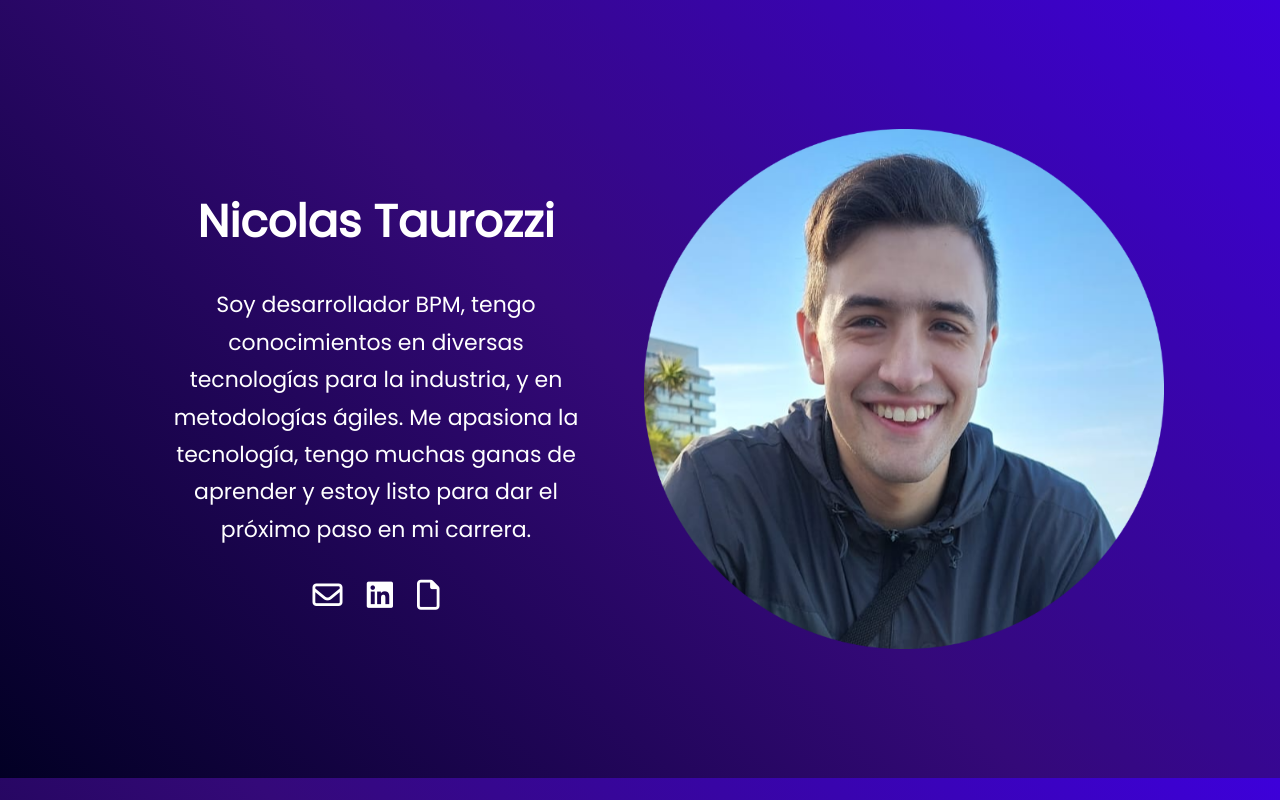
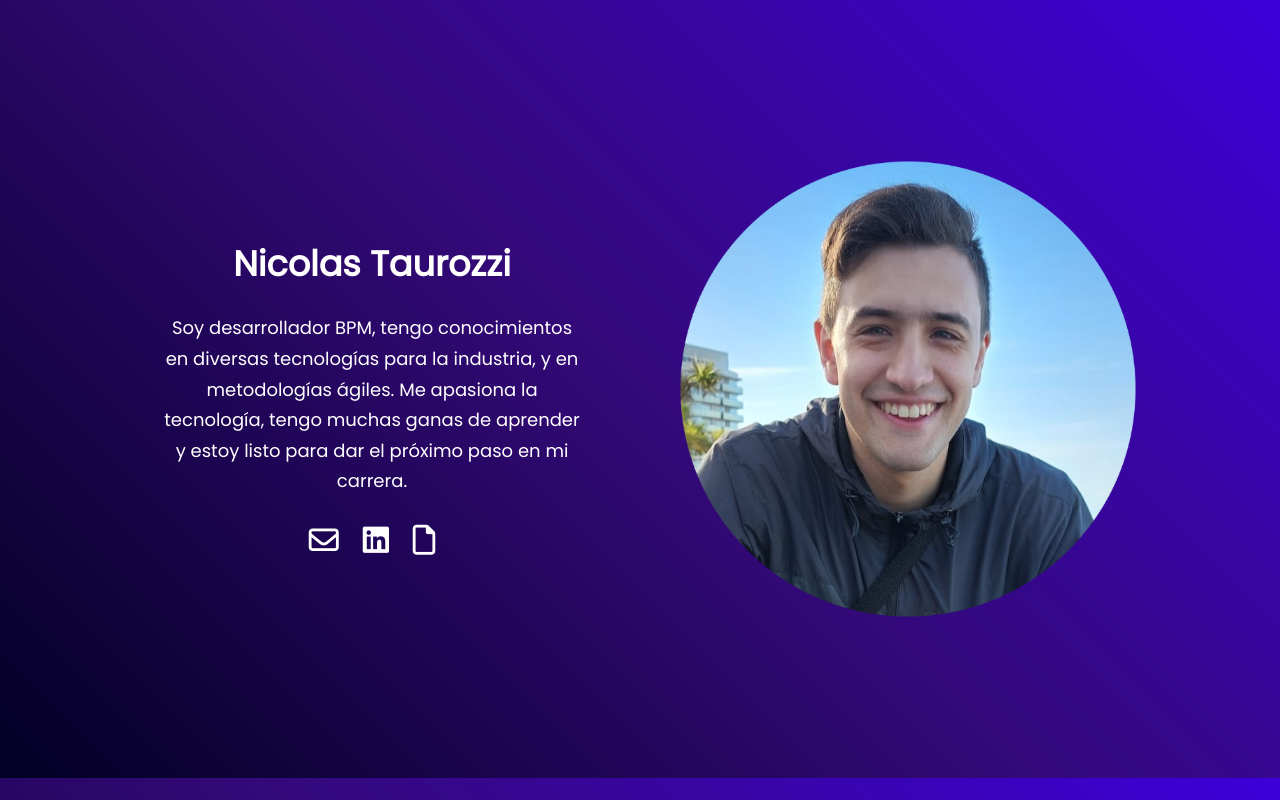
Before and after one commit to Nictauro98/ID-Card-Web, a plain HTML site: page index.html in a window 1280 px wide. Drawn offline with Linux system fonts and the light colour scheme.

Commit message:
Correccion de zoom

```diff
--- a/style.css
+++ b/style.css
@@ -1,5 +1,6 @@
 /* Estilos generales */
 body{
+    overflow: auto;
     margin: 0;
     padding: 0 4rem;
     font-family: Poppins, sans-serif;
@@ -12,7 +13,7 @@ body{
     display: grid;
     grid-template-columns: repeat(auto-fit, minmax(20rem, 1fr));
     margin: 4rem;
-    gap: 2rem;
+    gap: 3rem;
     grid-auto-rows: auto;
 }
 
@@ -32,11 +33,11 @@ body{
 }
 
 h1{
-    font-size: 45px;
+    font-size: 35px;
 }
 
 p{
-    font-size: 22px;
+    font-size: 18px;
     padding: 0 7%;
     line-height: 1.7;
 }
@@ -56,10 +57,10 @@ i{
 }
 
 img{
-    transform: scale(0.8);
+    transform: scale(0.7);
     transition: transform 0.4s;
 }
 
 img:hover{
-    transform: scale(0.9);
+    transform: scale(0.8);
 }
```
